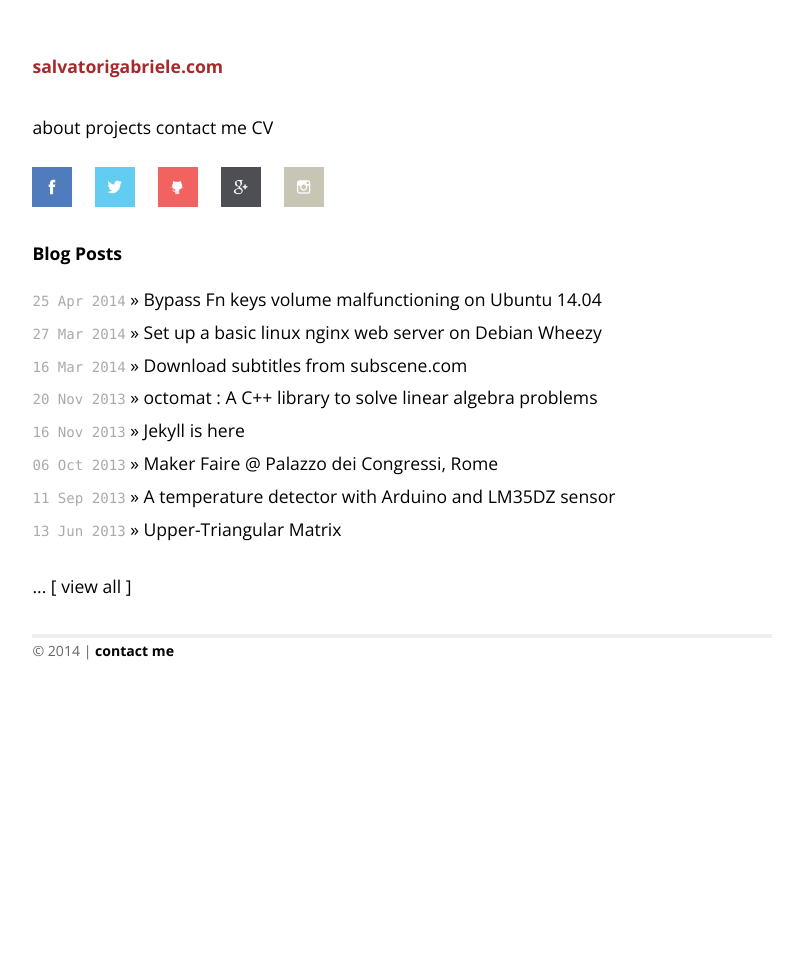
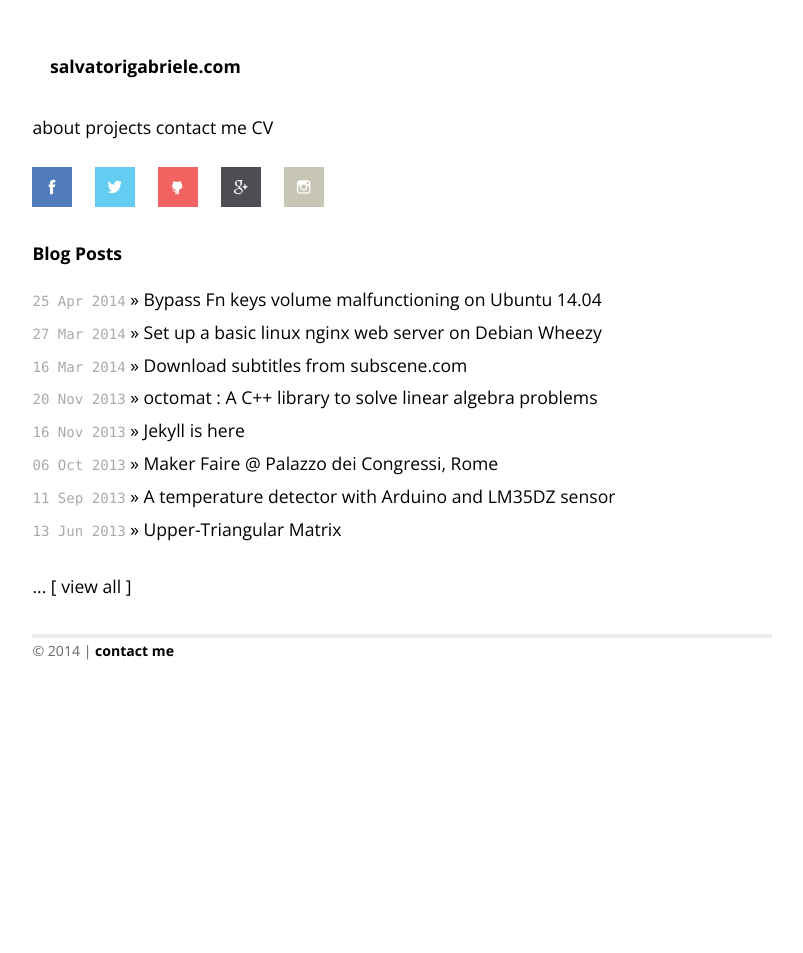
Before and after one commit to gsalvatori/salvatorigabriele.com, a Jekyll site: the page built from index.html, in a window 1280 px wide. Shown: the whole page, without its empty margins (238-1041 px from the left). Built offline with Jekyll 4.4.1, drawn with Linux system fonts in a browser that asks for light colours; Markdown is read by kramdown in place of the engine named in the settings.

Commit message:
Update default.html

```diff
--- a/_layouts/default.html
+++ b/_layouts/default.html
@@ -23,7 +23,7 @@
   <div class="header">
 
     <div class="title">
-    <a href="/">salvatorigabriele.com</a>
+    <a class="extra" href="/">salvatorigabriele.com</a>
     </div>
     <a class="extra" href="/about.html">about</a>
     <a class="extra" href="/projects.html">projects</a>
```
